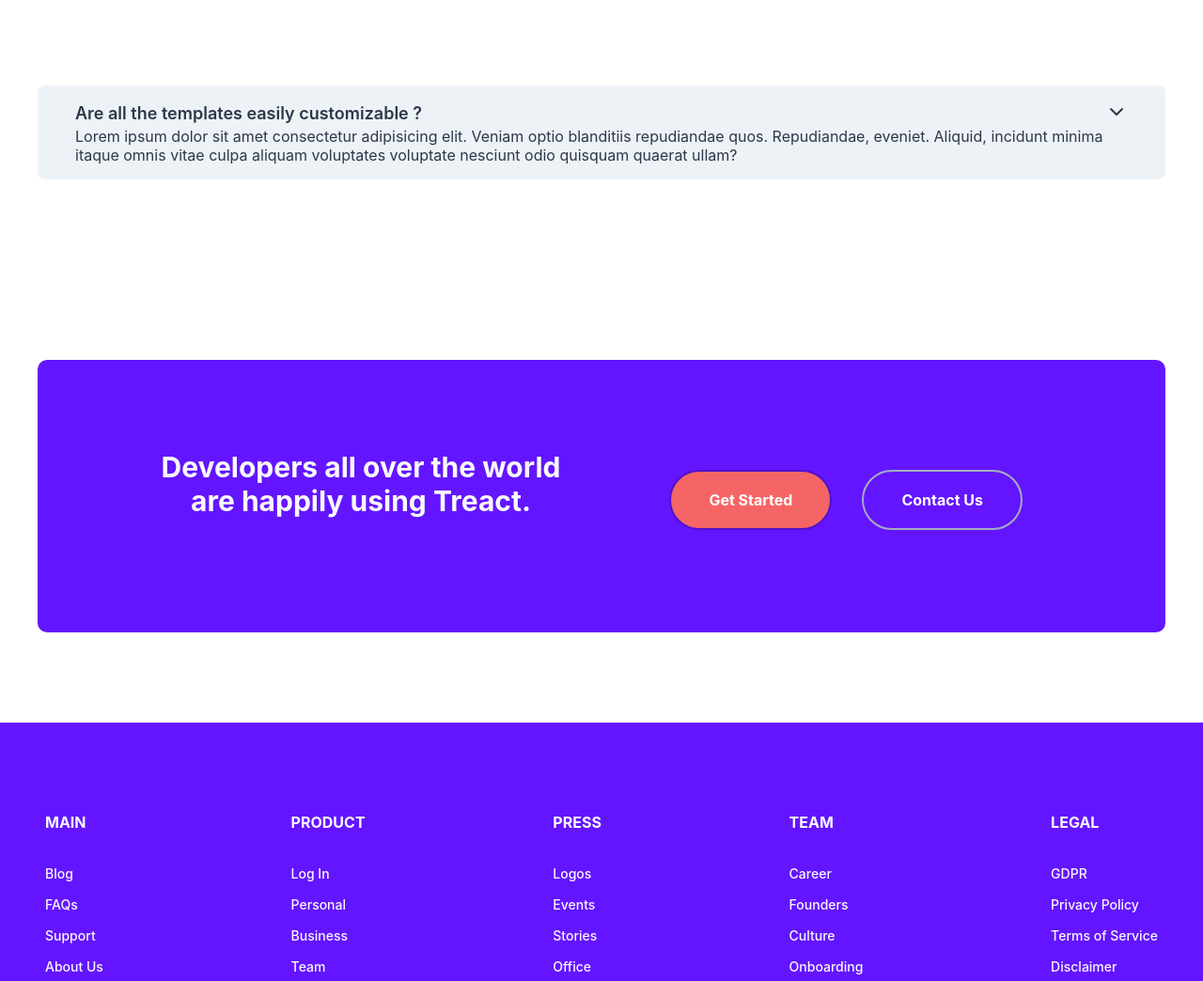
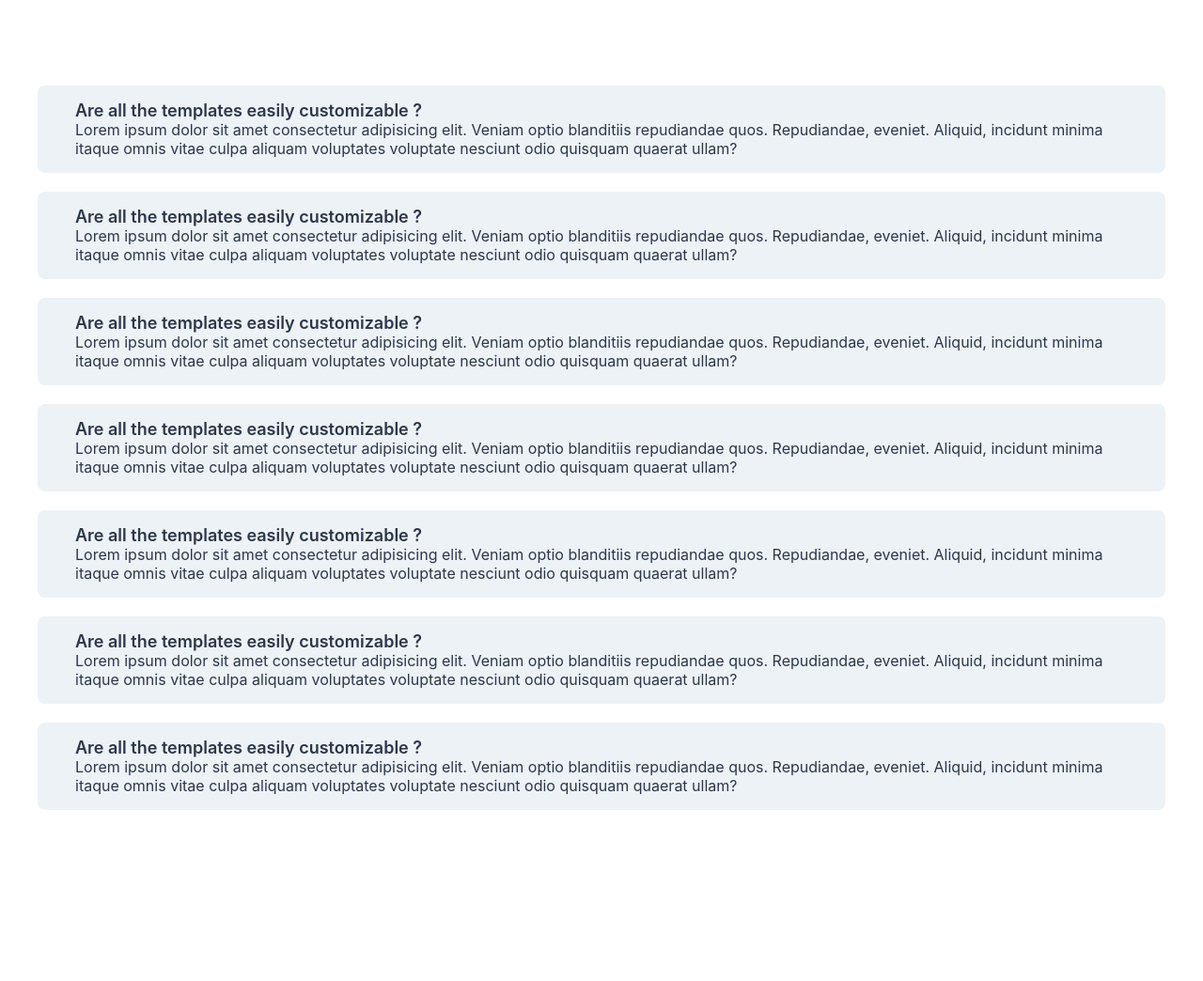
Before and after one commit to mattnificient/FINAL-HTML-AND-CSS, a plain HTML site: page final project/index.html in a window 1280 px wide. Shown: the part 7000-8044 px from the top of the page at 94% size. Drawn offline with Linux system fonts and the light colour scheme.

Commit message:
add more dropdowns

```diff
--- a/final project/index.html
+++ b/final project/index.html
@@ -586,11 +586,58 @@
                 </p>
                 <div class="spacer"></div>
                <div class="single__column--container">
+               <div class="single__column--group">
+                    <dt class="single__column--dt">
+                        <span class="single__column--question">Are all the templates easily customizable ?</span>
+                        <span class="single__column--icon">
+                        </span>
+                    </dt>
+                    <dd class="single__column--answer">Lorem ipsum dolor sit amet consectetur adipisicing elit. Veniam optio blanditiis repudiandae quos. Repudiandae, eveniet. Aliquid, incidunt minima itaque omnis vitae culpa aliquam voluptates voluptate nesciunt odio quisquam quaerat ullam?</dd>
+                </div>
                 <div class="single__column--group">
                     <dt class="single__column--dt">
                         <span class="single__column--question">Are all the templates easily customizable ?</span>
                         <span class="single__column--icon">
-                            <svg xmlns="http://www.w3.org/2000/svg" width="24" height="24" viewBox="0 0 24 24" fill="none" stroke="currentColor" stroke-width="2" stroke-linecap="round" stroke-linejoin="round" class="feather feather-chevron-down"><polyline points="6 9 12 15 18 9"></polyline></svg>
+                        </span>
+                    </dt>
+                    <dd class="single__column--answer">Lorem ipsum dolor sit amet consectetur adipisicing elit. Veniam optio blanditiis repudiandae quos. Repudiandae, eveniet. Aliquid, incidunt minima itaque omnis vitae culpa aliquam voluptates voluptate nesciunt odio quisquam quaerat ullam?</dd>
+                </div>
+                <div class="single__column--group">
+                    <dt class="single__column--dt">
+                        <span class="single__column--question">Are all the templates easily customizable ?</span>
+                        <span class="single__column--icon">
+                        </span>
+                    </dt>
+                    <dd class="single__column--answer">Lorem ipsum dolor sit amet consectetur adipisicing elit. Veniam optio blanditiis repudiandae quos. Repudiandae, eveniet. Aliquid, incidunt minima itaque omnis vitae culpa aliquam voluptates voluptate nesciunt odio quisquam quaerat ullam?</dd>
+                </div>
+                <div class="single__column--group">
+                    <dt class="single__column--dt">
+                        <span class="single__column--question">Are all the templates easily customizable ?</span>
+                        <span class="single__column--icon">
+                        </span>
+                    </dt>
+                    <dd class="single__column--answer">Lorem ipsum dolor sit amet consectetur adipisicing elit. Veniam optio blanditiis repudiandae quos. Repudiandae, eveniet. Aliquid, incidunt minima itaque omnis vitae culpa aliquam voluptates voluptate nesciunt odio quisquam quaerat ullam?</dd>
+                </div>
+                <div class="single__column--group">
+                    <dt class="single__column--dt">
+                        <span class="single__column--question">Are all the templates easily customizable ?</span>
+                        <span class="single__column--icon">
+                        </span>
+                    </dt>
+                    <dd class="single__column--answer">Lorem ipsum dolor sit amet consectetur adipisicing elit. Veniam optio blanditiis repudiandae quos. Repudiandae, eveniet. Aliquid, incidunt minima itaque omnis vitae culpa aliquam voluptates voluptate nesciunt odio quisquam quaerat ullam?</dd>
+                </div>
+                <div class="single__column--group">
+                    <dt class="single__column--dt">
+                        <span class="single__column--question">Are all the templates easily customizable ?</span>
+                        <span class="single__column--icon">
+                        </span>
+                    </dt>
+                    <dd class="single__column--answer">Lorem ipsum dolor sit amet consectetur adipisicing elit. Veniam optio blanditiis repudiandae quos. Repudiandae, eveniet. Aliquid, incidunt minima itaque omnis vitae culpa aliquam voluptates voluptate nesciunt odio quisquam quaerat ullam?</dd>
+                </div>
+                <div class="single__column--group">
+                    <dt class="single__column--dt">
+                        <span class="single__column--question">Are all the templates easily customizable ?</span>
+                        <span class="single__column--icon">
                         </span>
                     </dt>
                     <dd class="single__column--answer">Lorem ipsum dolor sit amet consectetur adipisicing elit. Veniam optio blanditiis repudiandae quos. Repudiandae, eveniet. Aliquid, incidunt minima itaque omnis vitae culpa aliquam voluptates voluptate nesciunt odio quisquam quaerat ullam?</dd>
```
